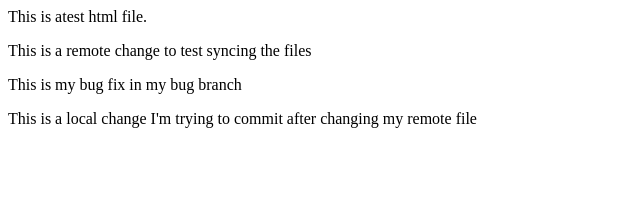
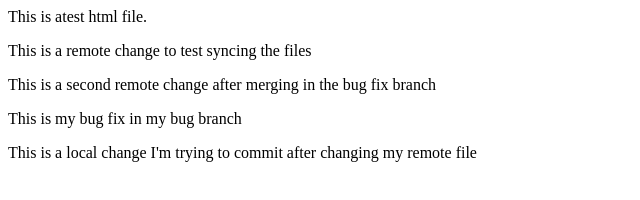
Before and after one commit to ccernoch/wdm-test-2, a plain HTML site: page index.html in a window 1280 px wide. Shown: the whole page, without its empty margins (0-640 px from the left). Drawn offline with Linux system fonts and the light colour scheme.

Commit message:
Update index.html

```diff
--- a/index.html
+++ b/index.html
@@ -12,6 +12,8 @@ This is  atest html file.
 
 <p> This is a remote change to test syncing the files</p>
 
+<p> This is a second remote change after merging in the bug fix branch </p>
+
 <p> This is my bug fix in my bug branch</p>
 
 <p> This is a local change I'm trying to commit after changing my remote file</p>
```
